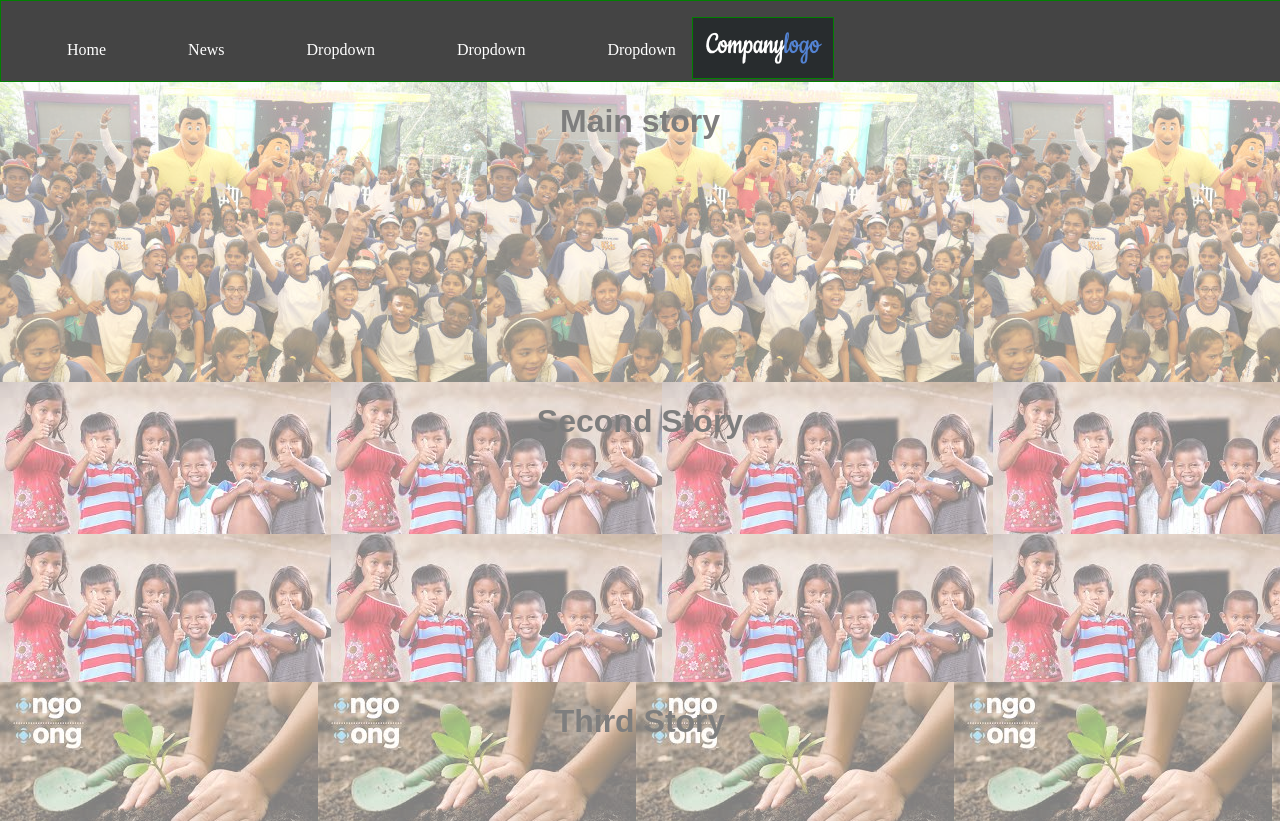
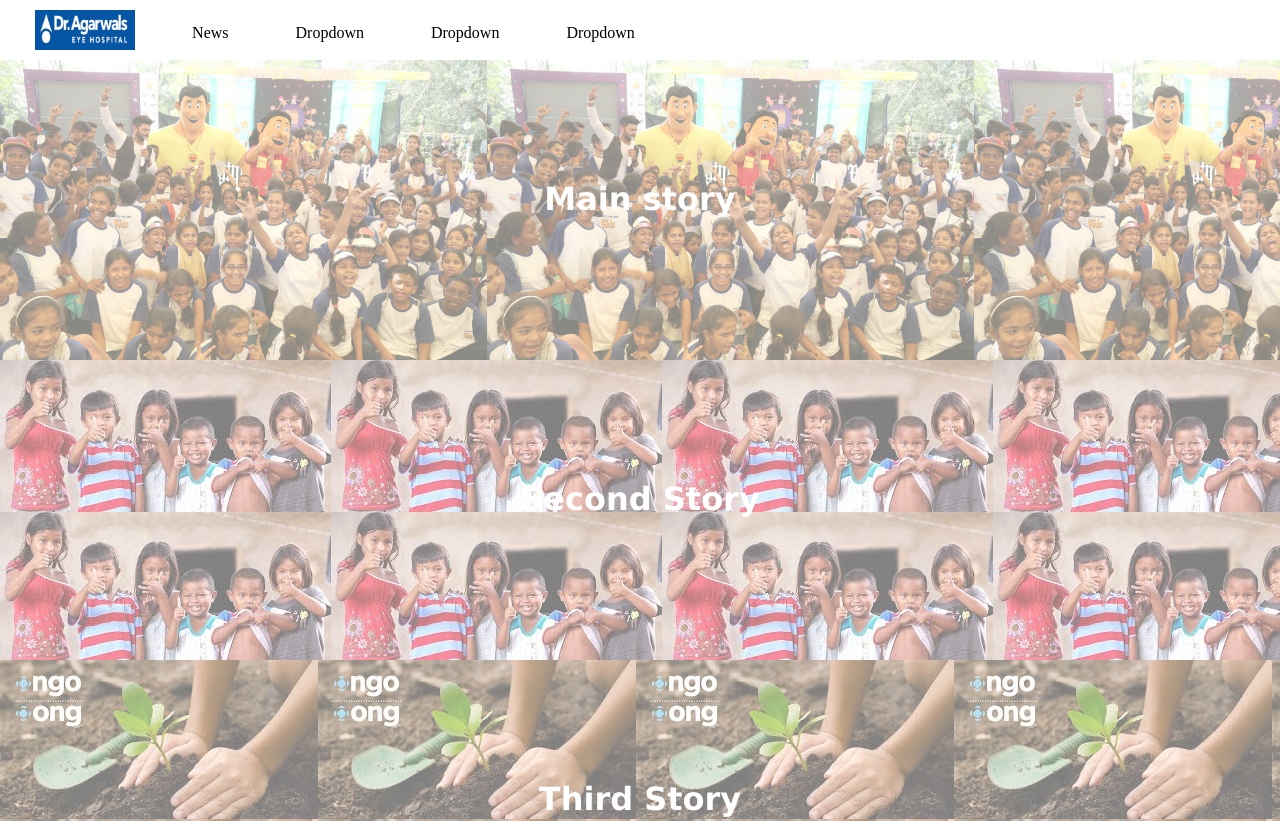
Before and after one commit to sharan21/agarwalsite, a plain HTML site: page index.html in a window 1280 px wide. Shown: the top 821 px of the page. Drawn offline with Linux system fonts and the light colour scheme.

Commit message:
improved design

```diff
--- a/index.html
+++ b/index.html
@@ -10,13 +10,9 @@
 <body>
 	<div id = "page">
 
-
 		<div id = "header">
 
-		<ul>
-        <a href="index.html">
-          <img src="./resources/companylogo.png">
-        </a>
+		<a class = "left" href="#home"><img src="agarwal.png"></a>
 
         <li class = "left"><a href="#home">Home</a></li>
         <li class = "left"><a href="#news">News</a></li>
@@ -46,10 +42,6 @@
         </li>
       </ul>
 
-
-
-
-
 		</div>
 
 
@@ -57,25 +49,14 @@
 
 			<div id = "mainstory">
 				<h1>Main story</h1>
-
-
-
 			</div>
 
 			<div id = "secondstory">
-
 				<h1>Second Story</h1>
-
-
-
 			</div>
 
 			<div id = "thirdstory">
-
 				<h1>Third Story</h1>
-
-
-
 			</div>
 
 		</div>
@@ -142,8 +123,6 @@
 			<div class="clearfix"></div>
 			</div>
 			</div>
-
-
 		</div>
 
 	</div>
--- a/style.css
+++ b/style.css
@@ -1,5 +1,9 @@
 /* GENERAL */
 
+*{
+	margin: 0 0 0 0;
+	padding: 0 0 0 0;
+}
 
 a{
   text-decoration: none;
@@ -17,6 +21,7 @@ html, body{
 #page{
   margin: 0;
   padding: 0;
+  height: 100%;
 }
 
 
@@ -33,8 +38,9 @@ html, body{
 #main div h1{
 
 	text-align: center;
-	font-family: sans-serif;
-	color: black;
+	padding-top: 120px;
+	font-family: Verdana;
+	color: white;
 	font-size: 50emu;
 
 }
@@ -71,42 +77,38 @@ html, body{
 /* HEADER */
 #header{
 
-  position: relative;
   margin: 0 0 0 0;
   padding: 0px;
   width: 100%;
-  height: 80px;
-  border: 1px solid green;
-  background-color: #444;
+  height: 60px;
+  background-color: white;
 }
 
 #header ul {
   list-style-type: none;
-
   padding: 0px;
-  overflow: hidden;
-
 }
 
+
 #header ul a{
-  color: white;
-  font-style: sans-serif;
+
+  font-family: Verdana;
+  font-size: 14px;
 }
 
 #header img{
+
   position: absolute;
-
-  width: 140px;
-  height: 60px;
+  width: 100px;
+  height: 40px;
   margin-top: 0px;
   margin-left: 0px;
   padding: 0px;
-  border: 1px solid green;
 
 }
 #header .left {
   float: left;
-  margin-left: 50px;
+  margin-left: 35px;
   margin-top: 10px;
 
 }
@@ -116,18 +118,20 @@ html, body{
 
 li a, .dropbtn {
   display: inline-block;
-  color: white;
+  color: black;
   text-align: center;
   padding: 14px 16px;
   text-decoration: none;
 }
 
 #header li a:hover, .dropdown:hover .dropbtn {
-  background-color: red;
+  background-color: orange;
+  color: black;
 }
 
 #header li.dropdown {
   display: inline-block;
+  color: black;
 }
 
 .dropdown-content {
@@ -147,10 +151,14 @@ li a, .dropbtn {
   text-align: left;
 }
 
-.dropdown-content a:hover {background-color: #f1f1f1}
+.dropdown-content a:hover {
+	background-color: #f1f1f1
+	color: black;
+}
 
 .dropdown:hover .dropdown-content {
   display: block;
+  color: black;
 }
 
 /* FOOTER */
@@ -159,7 +167,7 @@ li a, .dropbtn {
   width: 100%;
   position: relative;
   height: auto;
-  background-color: #070617;
+  background-color: #EEE;
 }
 .footer .col {
   width: 190px;
@@ -190,7 +198,7 @@ li a, .dropbtn {
 .footer .col ul li {
   color: #999999;
   font-size: 14px;
-  font-family: inherit;
+  font-family: Verdana;
   font-weight: bold;
   padding: 5px 0px 5px 0px;
   cursor: pointer;
--- /dev/null
+++ b/test.css
@@ -0,0 +1,61 @@
+.navbar {
+  overflow: hidden;
+  background-color: #333;
+  font-family: Arial, Helvetica, sans-serif;
+}
+
+.navbar a {
+  float: left;
+  font-size: 16px;
+  color: white;
+  text-align: center;
+  padding: 14px 16px;
+  text-decoration: none;
+}
+
+.dropdown {
+  float: left;
+  overflow: hidden;
+}
+
+.dropdown .dropbtn {
+  cursor: pointer;
+  font-size: 16px;
+  border: none;
+  outline: none;
+  color: white;
+  padding: 14px 16px;
+  background-color: inherit;
+  font-family: inherit;
+  margin: 0;
+}
+
+.navbar a:hover, .dropdown:hover .dropbtn, .dropbtn:focus {
+  background-color: orange;
+}
+
+.dropdown-content {
+  display: none;
+  position: absolute;
+  background-color: #f9f9f9;
+  min-width: 160px;
+  box-shadow: 0px 8px 16px 0px rgba(0,0,0,0.2);
+  z-index: 1;
+}
+
+.dropdown-content a {
+  float: none;
+  color: black;
+  padding: 12px 16px;
+  text-decoration: none;
+  display: block;
+  text-align: left;
+}
+
+.dropdown-content a:hover {
+  background-color: #ddd;
+}
+
+.show {
+  display: block;
+}
```
Also changed, not shown: agarwal.png (added).
